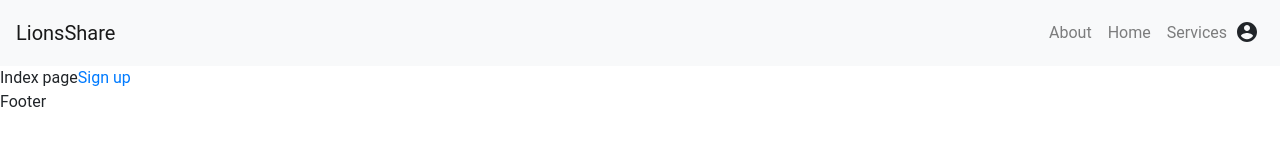
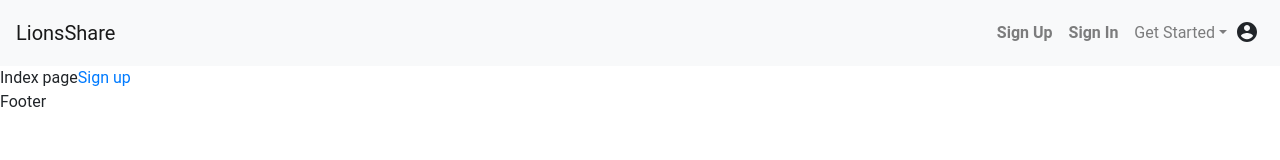
Before and after one commit to SilvinPradhan/LionsShareBlog, a Next.js app in the folder client/: page / in a window 1280 px wide. Shown: the top 160 px of the page. Built offline with nearby package versions, Linux system fonts and the light colour scheme.

Commit message:
fixed the signin and signout redirection from the dropdown

```diff
--- a/client/HeaderData/menu.js
+++ /dev/null
@@ -1,8 +0,0 @@
-export const menuData = [
-  {
-    title: "About",
-    link: "/about",
-  },
-  { title: "Home", link: "/home" },
-  { title: "Services", link: "/services" },
-];
--- /dev/null
+++ b/client/MenuData/menu.js
@@ -0,0 +1,7 @@
+export const menuData = [
+  {
+    title: "Sign Up",
+    link: "/signup",
+  },
+  { title: "Sign In", link: "/signin" },
+];
--- a/client/components/menu/Header.jsx
+++ b/client/components/menu/Header.jsx
@@ -7,10 +7,15 @@ import {
   Nav,
   NavItem,
   NavLink,
+  UncontrolledDropdown,
+  DropdownToggle,
+  DropdownMenu,
+  DropdownItem,
 } from 'reactstrap';
+import Link from "next/link";
 import AccountCircleIcon from '@material-ui/icons/AccountCircle';
-import "../../HeaderData/menu"
-import { menuData } from '../../HeaderData/menu';
+import "../../MenuData/menu"
+import { menuData } from '../../MenuData/menu';
 
 const Header = (props) => {
   const [isOpen, setIsOpen] = useState(false);
@@ -20,21 +25,52 @@ const Header = (props) => {
   return (
     <div>
       <Navbar color="light" light expand="md">
-        <NavbarBrand href="/">LionsShare</NavbarBrand>
+        <Link href="/"><NavbarBrand>LionsShare</NavbarBrand></Link>
         <NavbarToggler onClick={toggle} />
         <Collapse isOpen={isOpen} navbar>
           <Nav className="ml-auto" navbar style={{ padding: "5px" }}>
             {
               menuData.map((item, index) => (
-                (<NavItem>
-                  <NavLink to={item.link} key={index}>
-                    {
-                      item.title
-                    }
-                  </NavLink>
-                </NavItem>)
+                (
+                  <Link href={item.link}>
+                    <NavLink className="font-weight-bold" key={index}>
+                      {
+                        item.title
+                      }
+                    </NavLink>
+                  </Link>
+                )
               ))
             }
+            <UncontrolledDropdown nav inNavbar>
+              <DropdownToggle nav caret>
+                Get Started
+              </DropdownToggle>
+              <DropdownMenu right>
+                {
+                  menuData.map((item, index) => (
+                    (
+                      <DropdownItem>
+                        <Link href={item.link}>
+                          <NavLink className="font-weight-bold" key={index}>
+                            {
+                              item.title
+                            }
+                          </NavLink>
+                        </Link>
+                      </DropdownItem>
+                    )
+                  ))
+                }
+                {/* <DropdownItem>
+                  Sign In
+                </DropdownItem>
+                <DropdownItem divider />
+                <DropdownItem>
+                  Sign Up
+                </DropdownItem> */}
+              </DropdownMenu>
+            </UncontrolledDropdown>
             <NavItem style={{ marginTop: "6px" }}>
               <AccountCircleIcon />
             </NavItem>
--- a/client/pages/index.js
+++ b/client/pages/index.js
@@ -1,11 +1,12 @@
 import React from "react";
 import Layout from "../components/Layout";
+import Link from "next/link";
 
 const Index = () => {
   return (
     <Layout>
       Index page
-      <a href="/signup">Sign up</a>
+      <Link href="/signup">Sign up</Link>
     </Layout>
   );
 };
--- a/client/pages/signup.js
+++ b/client/pages/signup.js
@@ -1,11 +1,12 @@
 import React from "react";
 import Layout from "../components/Layout";
+import Link from "next/link";
 
 const SignUp = () => {
   return (
     <Layout>
-        <h1>Sign up</h1>
-      <a href="/">Home</a>
+      <h1>Sign up</h1>
+      <Link href="/">Home</Link>
     </Layout>
   );
 };
```
